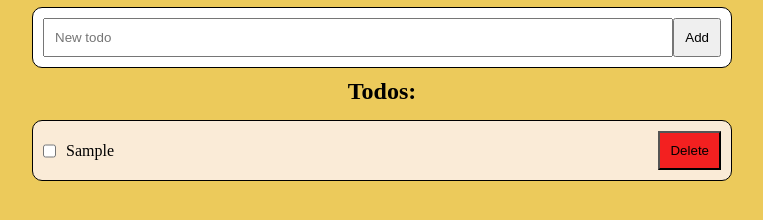
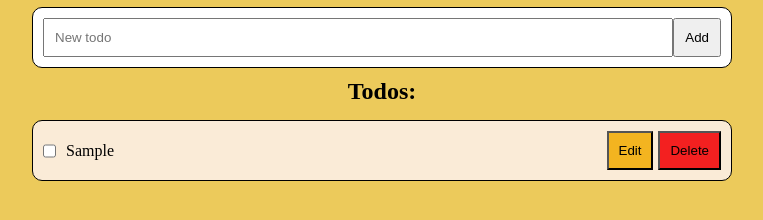
Before and after one commit to muteki-Ronin/React-Homework-8, a React app: page / in a window 1280 px wide. Both pictures are taken after typing "Sample" into the empty fields and a click on the button "Add". Shown: the part 50-270 px from the top of the page, without its empty margins (258-1021 px from the left). Built offline with nearby package versions, Linux system fonts and the light colour scheme.

Commit message:
add edit btn

```diff
--- a/src/Components/TodoItem/TodoItem.jsx
+++ b/src/Components/TodoItem/TodoItem.jsx
@@ -1,16 +1,31 @@
 // CORE
+import { useState } from "react";
 import { useDispatch } from "react-redux";
 // ACTIONS
-import { checkedTodo, deleteTodo } from "../../store/todos/todos-actions";
+import {
+  checkedTodo,
+  editTodo,
+  deleteTodo,
+} from "../../store/todos/todos-actions";
 // STYLE
 import "./style.css";
 
-export const TodoItem = ({ id, title, checked }) => {
+export const TodoItem = ({ id, title, checked, edit }) => {
+  const [inputValue, setInputValue] = useState(title);
   const dispatch = useDispatch();
 
   const handlerChecked = () => {
     dispatch(checkedTodo(id));
   };
+
+  const inputChange = (e) => {
+    setInputValue(e.target.value);
+  };
+
+  const handlerEdit = () => {
+    dispatch(editTodo(id, inputValue));
+  };
+
   const handlerDelete = () => {
     dispatch(deleteTodo(id));
   };
@@ -23,6 +38,9 @@ export const TodoItem = ({ id, title, checked }) => {
           onChange={handlerChecked}
           defaultChecked={checked}
         />
+        {edit ? (
+          <input className="edit-input" type="text" value={inputValue} onChange={inputChange} />
+        ) : (
           <p
             className={
               checked
@@ -32,7 +50,11 @@ export const TodoItem = ({ id, title, checked }) => {
           >
             {title}
           </p>
+        )}
       </label>
+      <button className="edit_btn" onClick={handlerEdit}>
+        {edit ? "Save" : "Edit"}
+      </button>
       <button className="del_btn" onClick={handlerDelete}>
         Delete
       </button>
--- a/src/Components/TodoItem/style.css
+++ b/src/Components/TodoItem/style.css
@@ -23,7 +23,15 @@
   color: rgb(186, 27, 27);
 }
 
+.edit-input {
+  margin-left: 10px;
+}
+
+.edit_btn {
+  background-color: rgb(243, 180, 32);
+  margin-right: 5px;
+}
+
 .del_btn {
   background-color: rgb(243, 32, 32);
-  padding: 10px;
 }
--- a/src/Components/TodoList/TodoList.jsx
+++ b/src/Components/TodoList/TodoList.jsx
@@ -26,6 +26,7 @@ export const TodoList = () => {
             id={todoItem.id}
             title={todoItem.title}
             checked={todoItem.checked}
+            edit={todoItem.edit}
           />
         ))}
       </ul>
--- a/src/Components/TodoList/style.css
+++ b/src/Components/TodoList/style.css
@@ -5,5 +5,4 @@ ul {
 
 .del-all_btn {
     background-color: rgb(243, 32, 32);
-    padding: 10px;
 }
--- a/src/index.css
+++ b/src/index.css
@@ -7,3 +7,7 @@
 body {
   background-color: #ecca5b;
 }
+
+button {
+  padding: 10px;
+}
--- a/src/store/todos/todos-actions.js
+++ b/src/store/todos/todos-actions.js
@@ -2,6 +2,7 @@
 import {
   ADD_TODO,
   CHECKED_TODO,
+  EDIT_TODO,
   DELETE_TODO,
   DELETE_ALL,
 } from "./todos-consts";
@@ -16,6 +17,12 @@ export const checkedTodo = (id) => ({
   id,
 });
 
+export const editTodo = (id, title) => ({
+  type: EDIT_TODO,
+  id,
+  title,
+});
+
 export const deleteTodo = (id) => ({
   type: DELETE_TODO,
   id,
--- a/src/store/todos/todos-consts.js
+++ b/src/store/todos/todos-consts.js
@@ -1,4 +1,5 @@
 export const ADD_TODO = "ADD_TODO";
 export const CHECKED_TODO = "CHECKED_TODO";
+export const EDIT_TODO = "EDIT_TODO";
 export const DELETE_TODO = "DELETE_TODO";
 export const DELETE_ALL = "DELETE_ALL";
--- a/src/store/todos/todos-reducer.js
+++ b/src/store/todos/todos-reducer.js
@@ -2,6 +2,7 @@
 import {
   ADD_TODO,
   CHECKED_TODO,
+  EDIT_TODO,
   DELETE_TODO,
   DELETE_ALL,
 } from "./todos-consts";
@@ -17,11 +18,18 @@ export const todos = (state = initialState, action) => {
           id: crypto.randomUUID(),
           title: action.title,
           checked: false,
+          edit: false,
         },
       ];
     case CHECKED_TODO:
       return state.map((todo) =>
         todo.id === action.id ? { ...todo, checked: !todo.checked } : todo
+      );
+    case EDIT_TODO:
+      return state.map((todo) =>
+        todo.id === action.id
+          ? { ...todo, title: action.title, edit: !todo.edit }
+          : todo
       );
     case DELETE_TODO:
       return state.filter((todo) => todo.id !== action.id);
```
Lines whose indentation alone changed are shown as unchanged.
